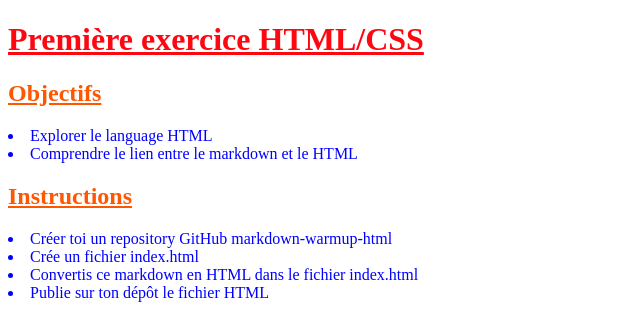
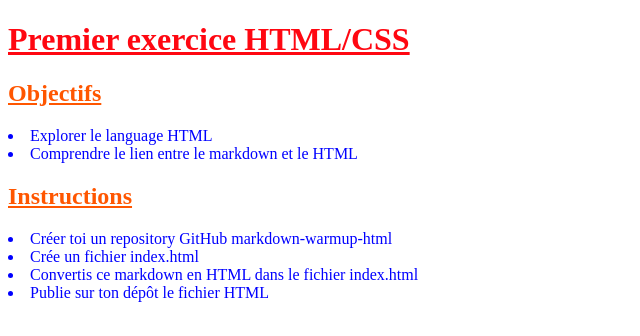
Before and after one commit to MaxCo41/markdown-warmup-html, a plain HTML site: page index.html in a window 1280 px wide. Shown: the whole page, without its empty margins (0-640 px from the left). Drawn offline with Linux system fonts and the light colour scheme.

Commit message:
Update index.html

```diff
--- a/index.html
+++ b/index.html
@@ -7,7 +7,7 @@
 
 <body>
 
-<h1><u>Première exercice HTML/CSS</u></h1>
+<h1><u>Premier exercice HTML/CSS</u></h1>
 
 <h2><u>Objectifs</u></h2>
 
```
